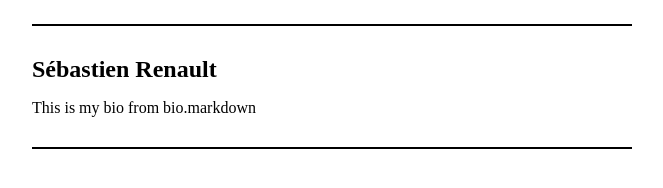
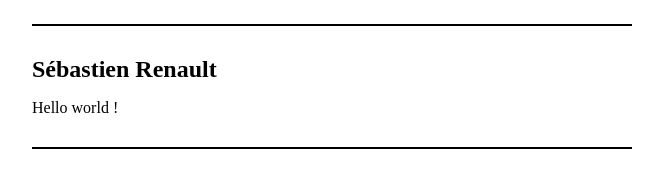
Before and after one commit to srenault/srenault.github.io, a plain HTML site: page index.html in a window 1280 px wide. Shown: the whole page, without its empty margins (308-971 px from the left). Drawn offline with Linux system fonts and the light colour scheme.

Commit message:
Hello world !

```diff
--- a/index.html
+++ b/index.html
@@ -13,7 +13,7 @@
         <div id="content">
             <h1>Sébastien Renault</h1>
             <article class="bio">
-<p>This is my bio from bio.markdown</p>
+<p>Hello world !</p>
 </article>
 
         </div>
```
Also changed, not shown: bio.html (+1 -1 lines).
